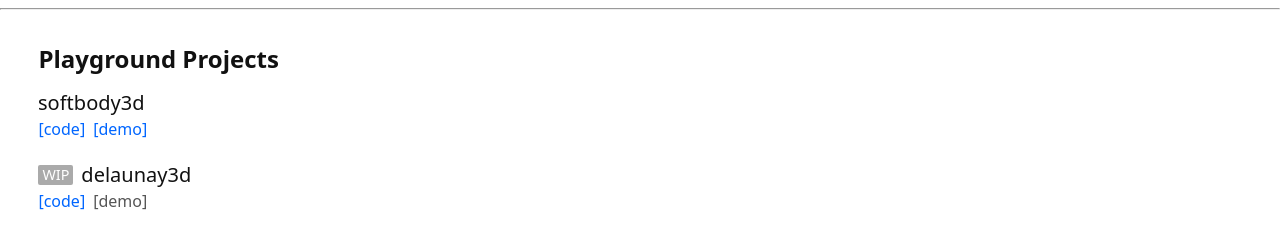
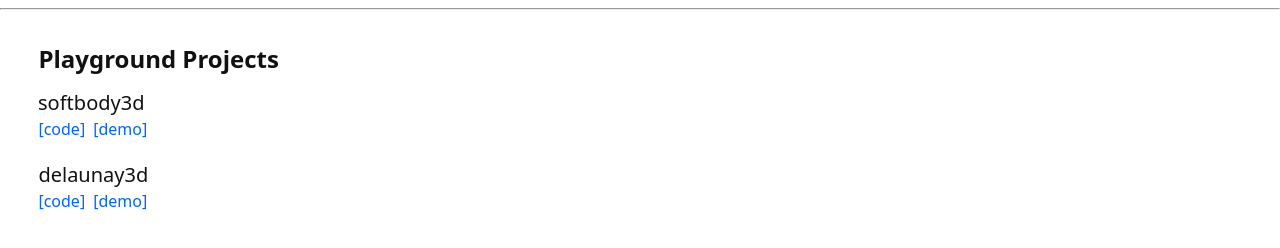
Before and after one commit to tasksat/tasksat.github.io, a website built with Vite: page index.html in a window 1280 px wide. Shown: the part 112-360 px from the top of the page. Built offline with nearby package versions, Linux system fonts and the light colour scheme.

Commit message:
add delaunay demo

```diff
--- a/index.html
+++ b/index.html
@@ -33,7 +33,6 @@
 
         <div class="project-heading">
           <div class="project-title-row">
-            <span class="project-status">WIP</span>
             <h3 class="project-title">delaunay3d</h3>
           </div>
 
@@ -41,7 +40,7 @@
             <a class="project-link" href="https://github.com/tasksat/delaunay3d"
               >[code]</a
             >
-            <span class="project-link project-link-disabled">[demo]</span>
+            <span class="project-link" href="/delaunay3d/">[demo]</span>
           </div>
         </div>
       </section>
```
